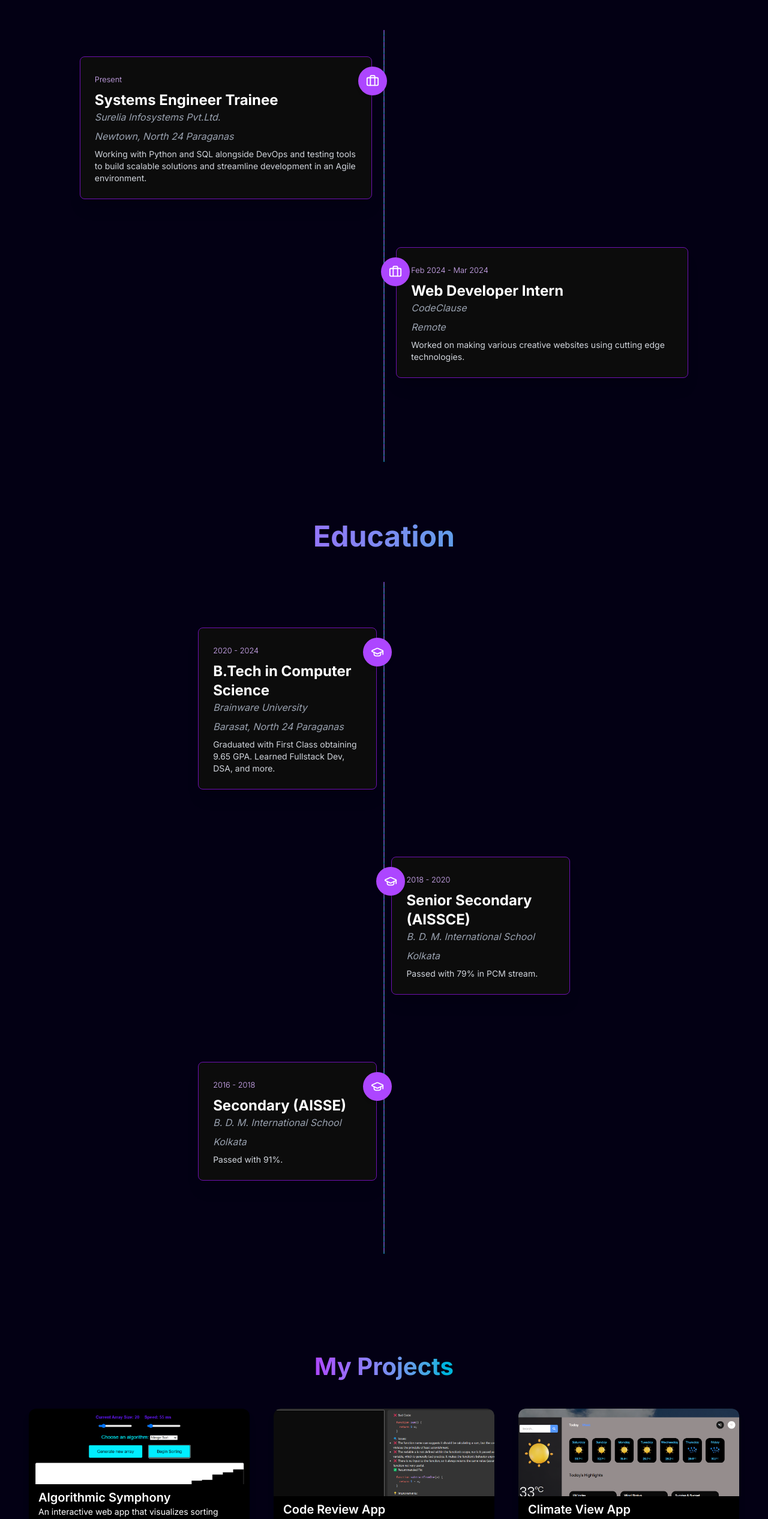
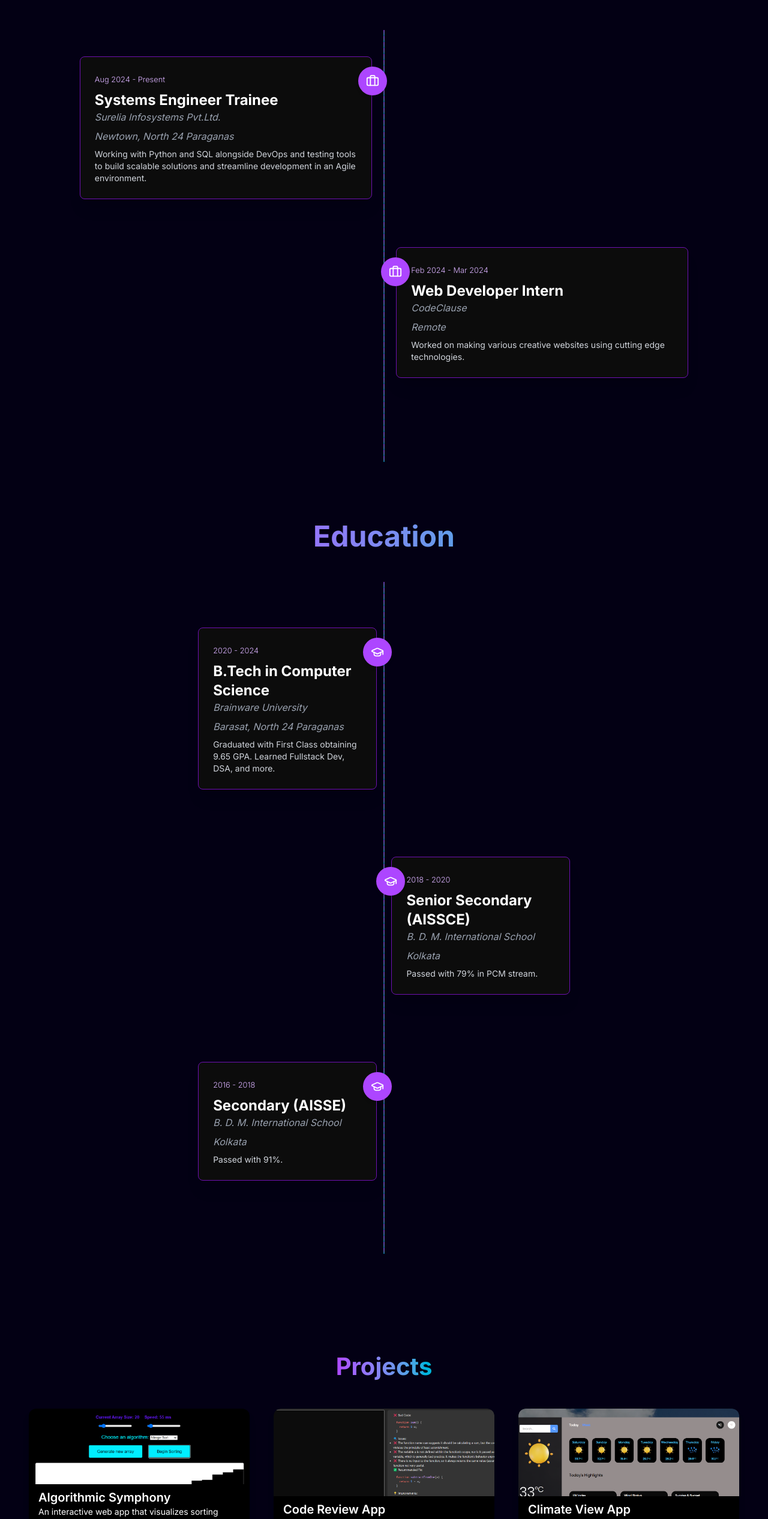
Before and after one commit to knownstranger-Tapasya/Space-Portfolio, a Next.js app: page / in a window 1280 px wide. Shown: the part 1830-4362 px from the top of the page at 60% size. Built offline with nearby package versions, Linux system fonts and the light colour scheme; a web font is replaced by a local one.

Commit message:
minor changes

```diff
--- a/components/main/Experience.tsx
+++ b/components/main/Experience.tsx
@@ -10,7 +10,7 @@ const experienceData = [
     title: "Systems Engineer Trainee",
     subtitle: "Surelia Infosystems Pvt.Ltd.",
     location: "Newtown, North 24 Paraganas",
-    time: "Present",
+    time: "Aug 2024 - Present",
     description:
       "Working with Python and SQL alongside DevOps and testing tools to build scalable solutions and streamline development in an Agile environment."
     },
--- a/components/main/Projects.tsx
+++ b/components/main/Projects.tsx
@@ -82,7 +82,7 @@ const Projects = () => {
   return (
     <div className="flex flex-col items-center justify-center py-20" id="projects">
       <h1 className="text-[40px] font-bold text-transparent bg-clip-text bg-gradient-to-r from-purple-500 to-cyan-500 py-10">
-        My Projects
+        Projects
       </h1>
       <div className="grid grid-cols-1 sm:grid-cols-2 lg:grid-cols-3 gap-10 px-6 md:px-12 w-full">
         {projects.map((project, index) => (
```
